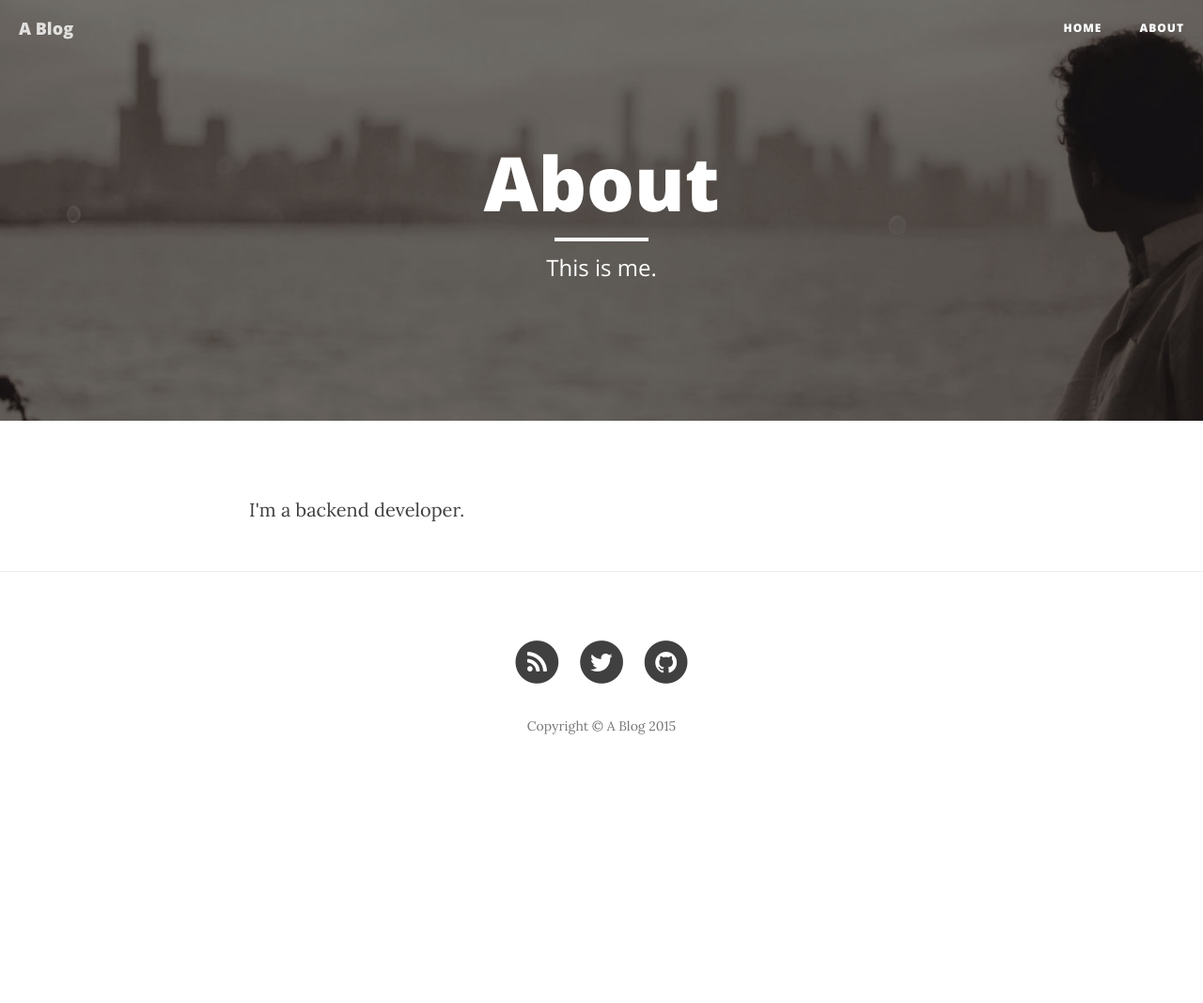
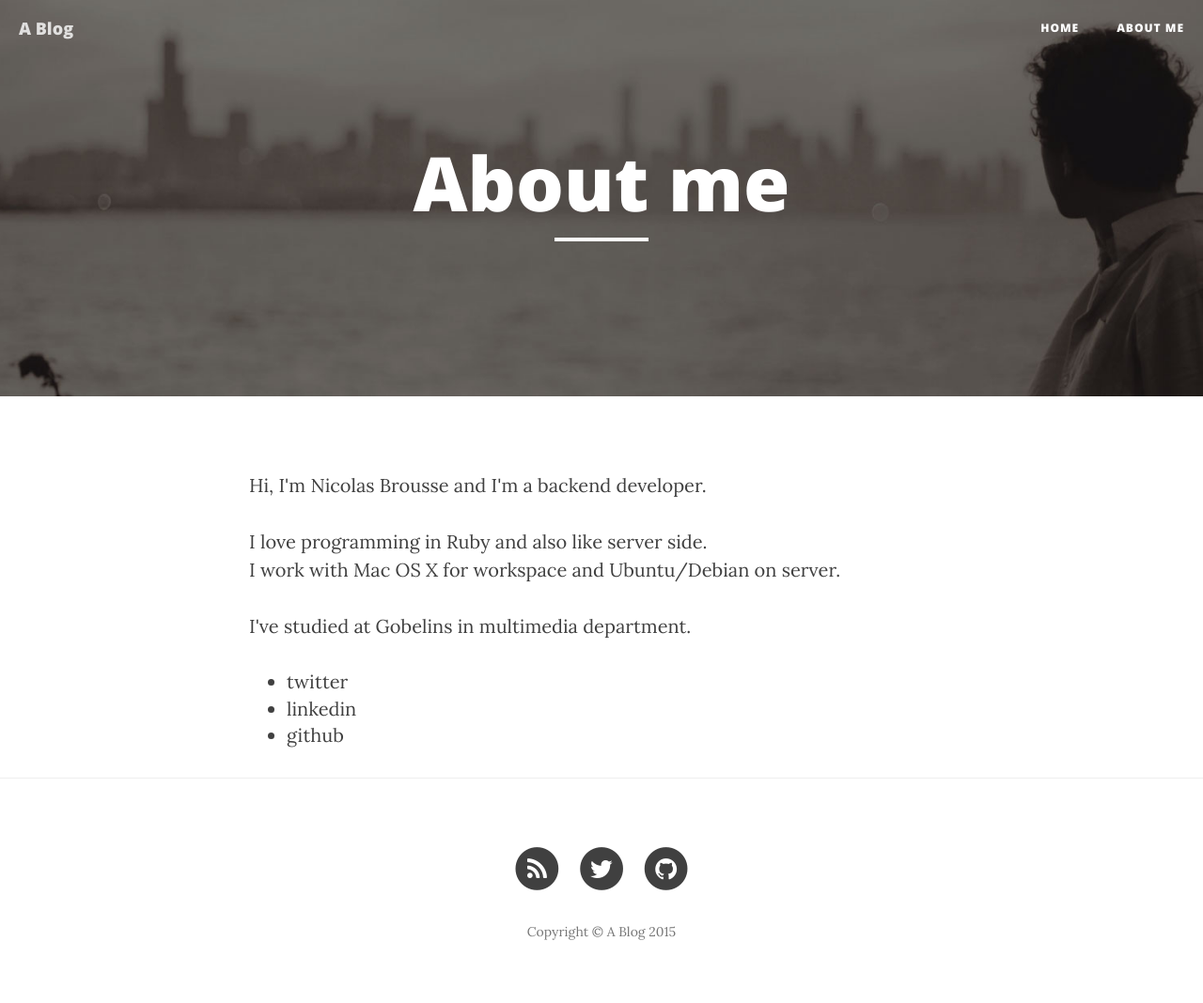
Before and after one commit to nicolas-brousse/blog.nicolas-brousse.fr, a Jekyll site: the page built from about.html, in a window 1280 px wide. Shown: the whole page at 94% size. Built offline with Jekyll 4.4.1, drawn with Linux system fonts in a browser that asks for light colours; nearby versions of some CDN libraries; before the commit the page ends 900 px from its top, so only the background shows below that.

Commit message:
Update about me page

```diff
--- a/about.html
+++ b/about.html
@@ -1,8 +1,18 @@
 ---
 layout: page
-title: "About"
-description: "This is me."
+title: "About me"
 header-img: "assets/img/about-bg.jpg"
 ---
 
-<p>I'm a backend developer.</p>
+<p>Hi, I'm Nicolas Brousse and I'm a backend developer.</p>
+
+<p>I love programming in Ruby and also like server side.<br/>
+I work with Mac OS X for workspace and Ubuntu/Debian on server.</p>
+
+<p>I've studied at Gobelins in multimedia department.</p>
+
+<ul id="social">
+  <li><a href="https://twitter.com/nicolas_brousse">twitter</a></li>
+  <li><a href="https://linkedin.com/in/nclbr">linkedin</a></li>
+  <li><a href="https://github.com/nicolas-brousse">github</a></li>
+</ul>
```
